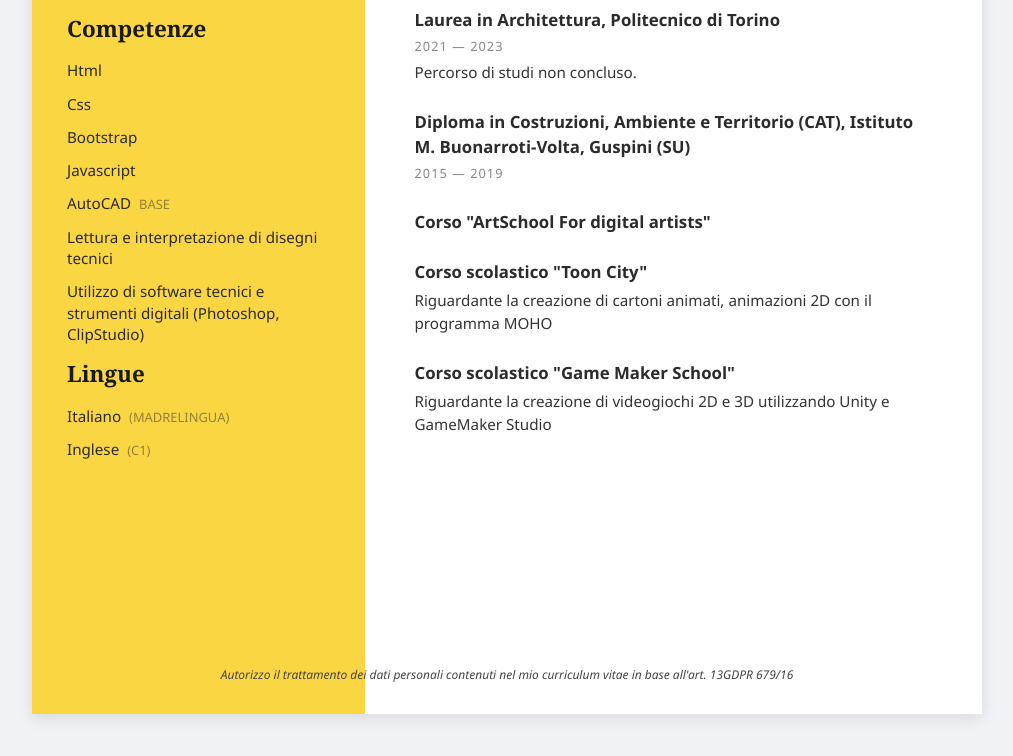
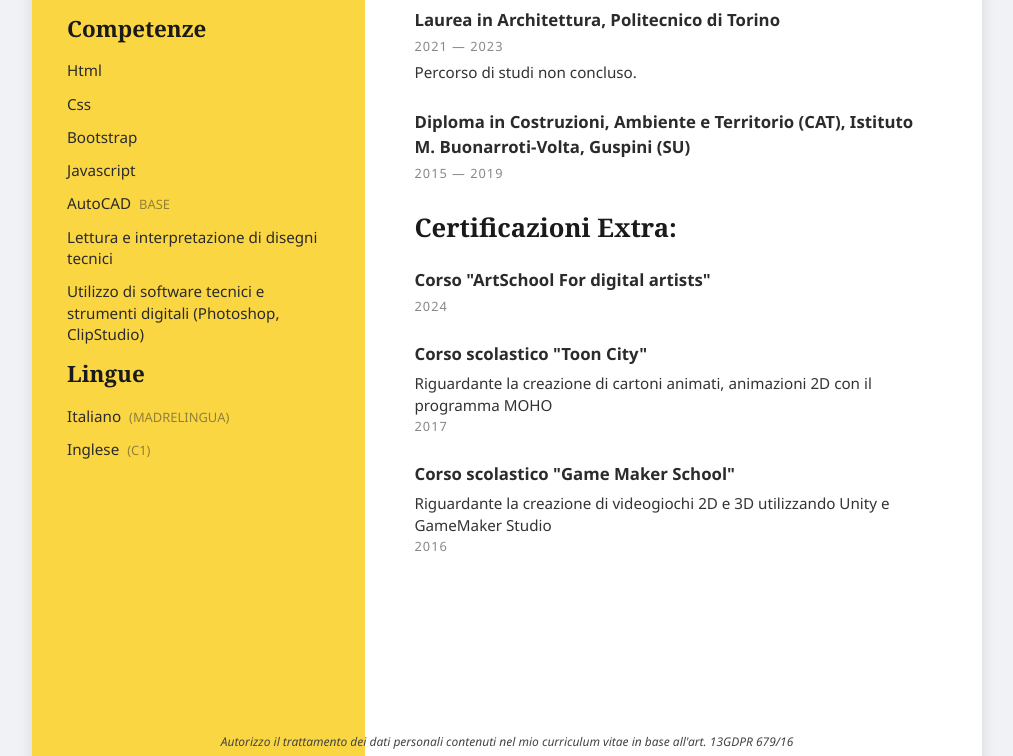
Before and after one commit to FrancescoEFloris/curriculum-vitae, a plain HTML site: page index.html in a window 1280 px wide. Shown: the part 426-1182 px from the top of the page, without its empty margins (133-1146 px from the left). Drawn offline with Linux system fonts and the light colour scheme.

Commit message:
fix certificazioni

```diff
--- a/index.html
+++ b/index.html
@@ -89,19 +89,24 @@
                     </h3>
                     <p class="date">2015 — 2019</p>
                 </div>
-
+            </section>
+            <section>
+                <h2 class="main-heading">Certificazioni Extra:</h2>
                 <div class="education-item">
                     <h3>Corso "ArtSchool For digital artists"</h3>
+                    <p class="date">2024</p>
                 </div>
 
                 <div class="education-item">
                     <h3>Corso scolastico "Toon City"</h3>
                     <p>Riguardante la creazione di cartoni animati, animazioni 2D con il programma MOHO</p>
+                    <p class="date">2017</p>
                 </div>
 
                 <div class="education-item">
                     <h3>Corso scolastico "Game Maker School"</h3>
                     <p>Riguardante la creazione di videogiochi 2D e 3D utilizzando Unity e GameMaker Studio</p>
+                    <p class="date">2016</p>
                 </div>
             </section>
         </main>
```
